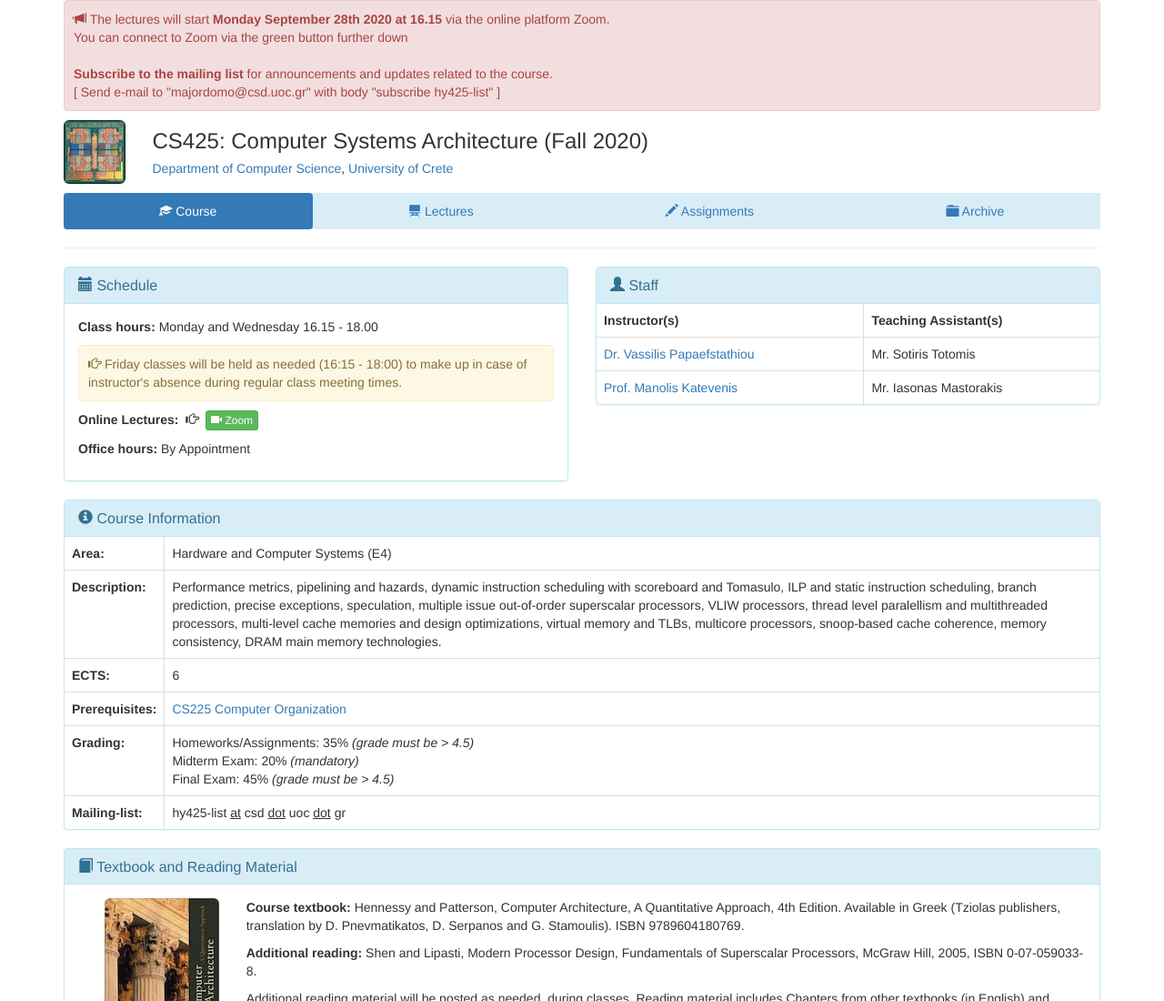
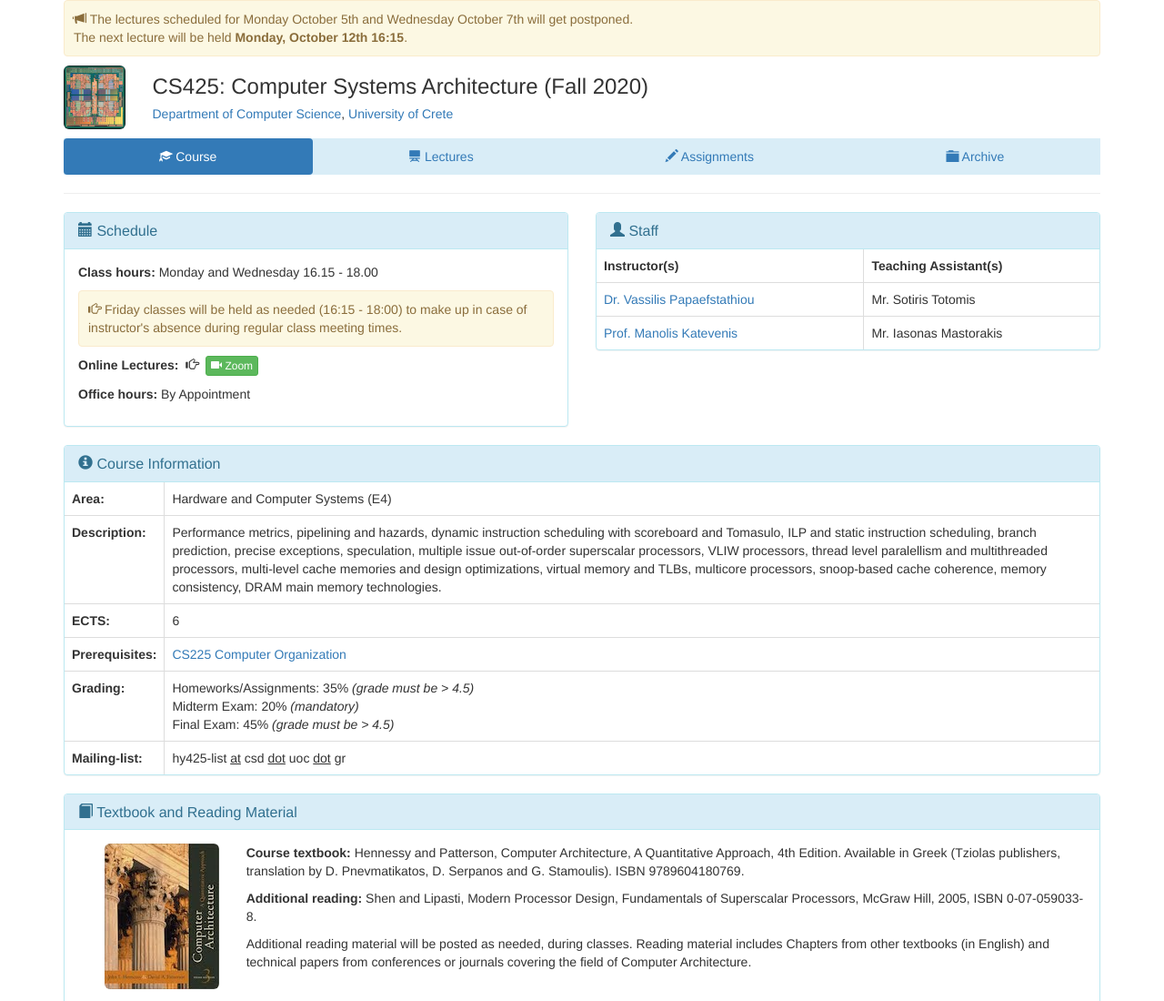
Before and after one commit to papaef/hy425_2020f, a plain HTML site: page index.html in a window 1280 px wide. Shown: the top 1100 px of the page at 91% size. Drawn offline with Linux system fonts and the light colour scheme.

Commit message:
hy425 lec update

```diff
--- a/index.html
+++ b/index.html
@@ -23,7 +23,13 @@
   <!-- ALERTS -->
   <div class="row">
     <div class="col-md-12">
-      <div class="alert alert-danger myalert" role="alert">
+      <div class="alert alert-warning myalert" role="alert">
+        <span class="glyphicon glyphicon-bullhorn" aria-hidden="true"></span>
+        The lectures scheduled for Monday October 5th and Wednesday October 7th </b> will get postponed.
+        <br>
+        The next lecture will be held <b>Monday, October 12th 16:15</b>.
+      </div>
+      <!--div class="alert alert-danger myalert" role="alert">
         <span class="glyphicon glyphicon-bullhorn" aria-hidden="true"></span>
         The lectures will start <b>Monday September 28th 2020 at 16.15</b> via the online platform Zoom.
         <p>You can connect to Zoom via the green button further down</p>
@@ -31,7 +37,7 @@
         <b>Subscribe to the mailing list</b> for announcements and updates related to the course.
         <br>
         [ Send e-mail to "majordomo@csd.uoc.gr" with body "subscribe hy425-list" ]
-      </div>
+      </div-->
 
       <!--div class="alert alert-danger" role="alert"-->
       <!--div class="alert alert-success" role="alert"-->
```
